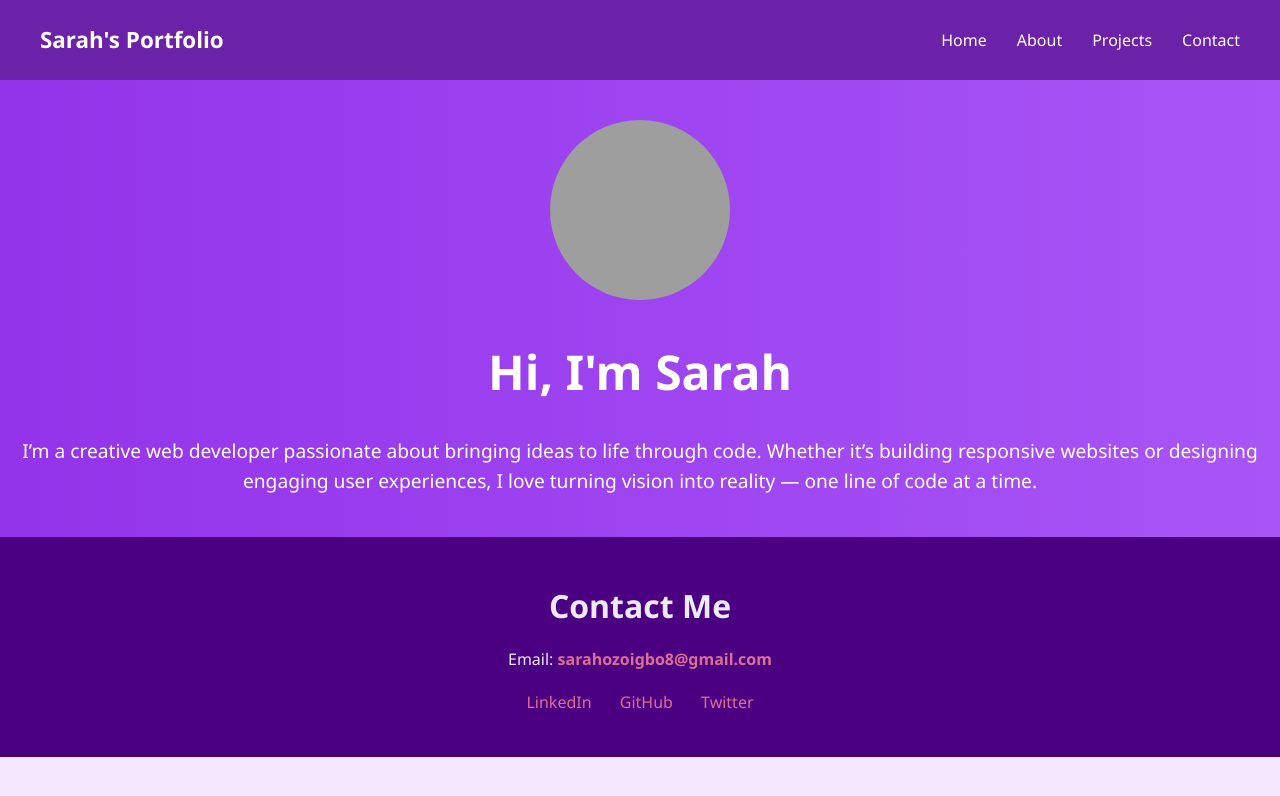
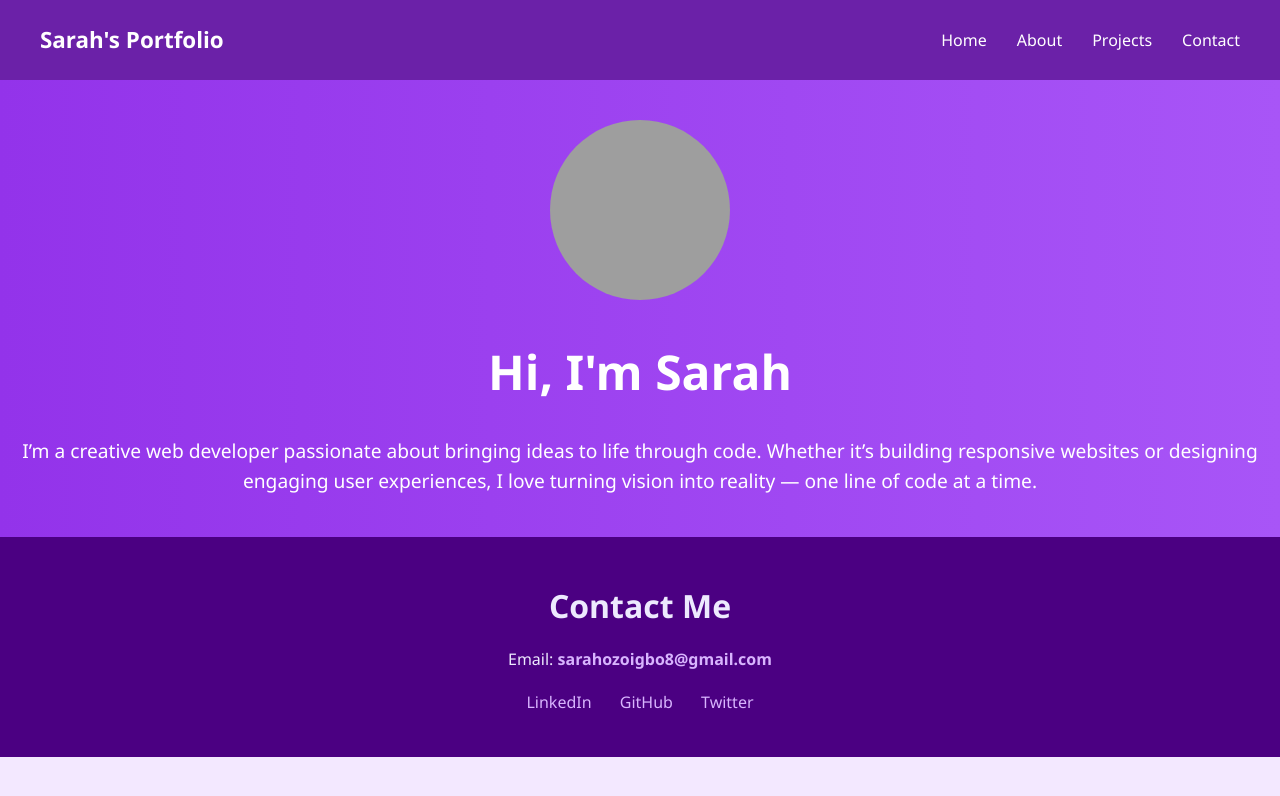
Before and after one commit to Ozoigbo-Sarah/My-portfolio, a plain HTML site: page index.html in a window 1280 px wide. Drawn offline with Linux system fonts and the light colour scheme; grey boxes are pictures that could not be loaded.

Commit message:
Update style.css

```diff
--- a/style.css
+++ b/style.css
@@ -120,7 +120,7 @@
 }
 
 .contact a {
-  color: palevioletred;
+  color: #d8b4fe;
   text-decoration: none;
   font-weight: bold;
 }
@@ -135,7 +135,7 @@
 
 .socials a {
   margin: 0 12px;
-  color: palevioletred;
+  color:#d8b4fe;
   text-decoration: none;
   font-weight: 500;
 }
```
